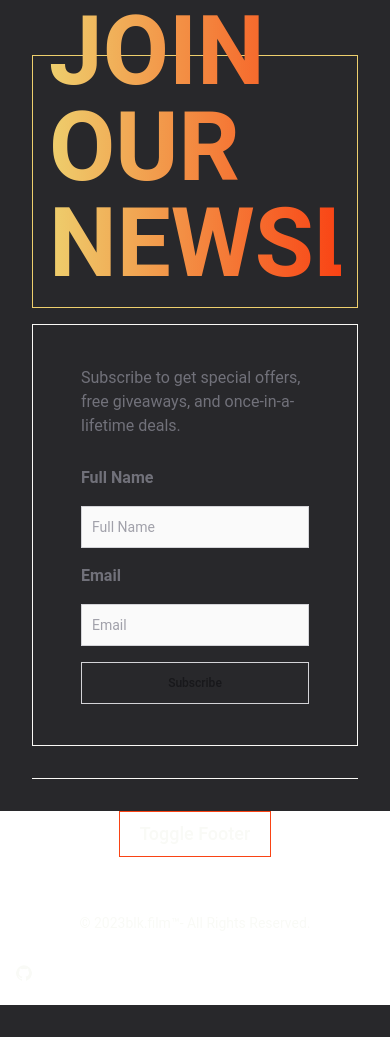
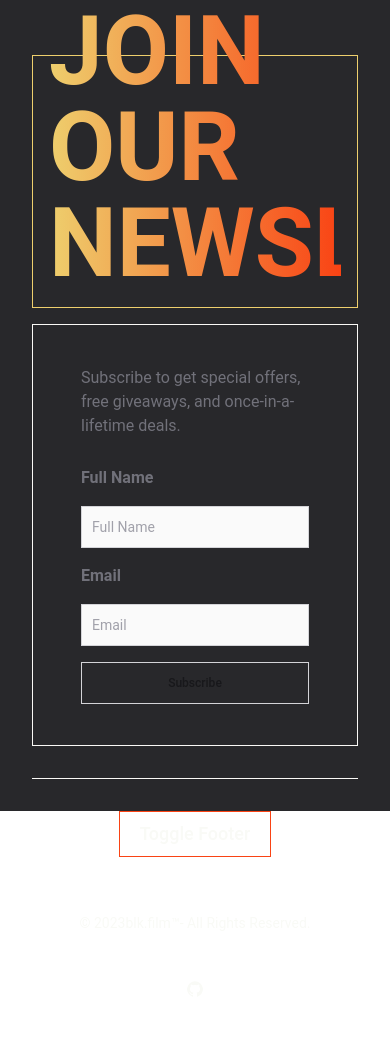
Before and after one commit to ehlzi/LiveTest, a website: page index.html in a window 390 px wide. Shown: the part 7433-8470 px from the top of the page. Before the commit the page ends 8438 px from the top, so only its background shows below. Drawn offline with Linux system fonts and the light colour scheme.

Commit message:
More reponsive updates x2

```diff
--- a/index.html
+++ b/index.html
@@ -1025,7 +1025,7 @@
                 blk.film™</a> - All Rights Reserved.
             </span>
 
-            <div class="flex mt-4 sm:justify-center md:mt-0 space-x-5 rtl:space-x-reverse">
+            <div class="github__centered flex mt-4 sm:justify-center md:mt-0 space-x-5 rtl:space-x-reverse">
 
                 <a href="#" class="text-blkfilm-whisperfrost hover:text-gray-900 dark:hover:text-blkfilm-urbanshadow" aria-label="GitHub account">
                     <svg class="w-4 h-4" aria-hidden="true" xmlns="http://www.w3.org/2000/svg" fill="currentColor" viewBox="0 0 20 20">
--- a/src/styles/footer.css
+++ b/src/styles/footer.css
@@ -8,6 +8,13 @@
 
 /* Mobile (up to 767px) */
 @media (max-width: 767px) {
+
+    .github__centered {
+        display: flex;
+        justify-content: center;
+        align-items: center;
+        padding: 1rem;
+    }
 
     #footer-content {
         display: none;
```
